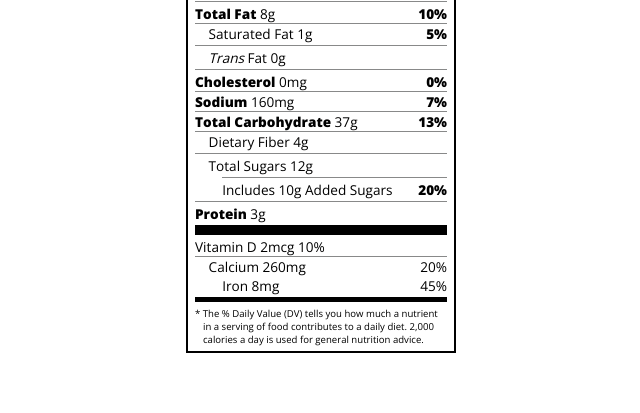
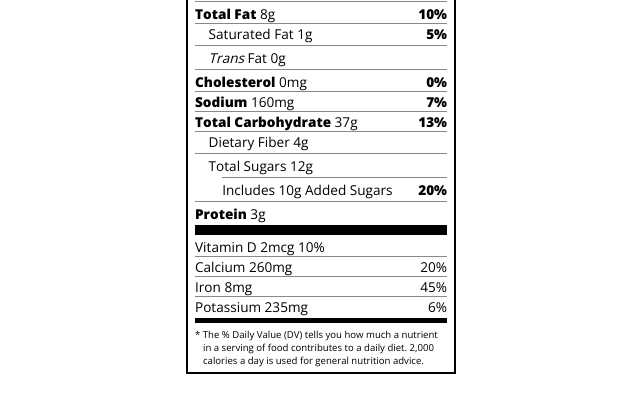
Before and after one commit to manup-tm/Learning-with-Adam-Uncle, a plain HTML site: page CSS/NutritionLabel/index.html in a window 1280 px wide. Shown: the part 211-624 px from the top of the page, without its empty margins (319-959 px from the left). Drawn offline with nearby package versions, Linux system fonts and the light colour scheme.

Commit message:
fix: identations of ingredients
-add one more ingredients

```diff
--- a/CSS/NutritionLabel/index.html
+++ b/CSS/NutritionLabel/index.html
@@ -67,8 +67,9 @@
           </p>
           <div class="divider large"></div>
           <p><span>Vitamin D 2mcg 10%</span></p>
-          <p class="indent no-divider">Calcium 260mg <span>20%</span></p>
-          <p class="double-indent no-divider">Iron 8mg <span>45%</span></p>
+          <p>Calcium 260mg <span>20%</span></p>
+          <p>Iron 8mg <span>45%</span></p>
+          <p class="no-divider">Potassium 235mg <span>6%</span></p>
         </div>
         <div class="divider medium"></div>
         <p class="note">
```
